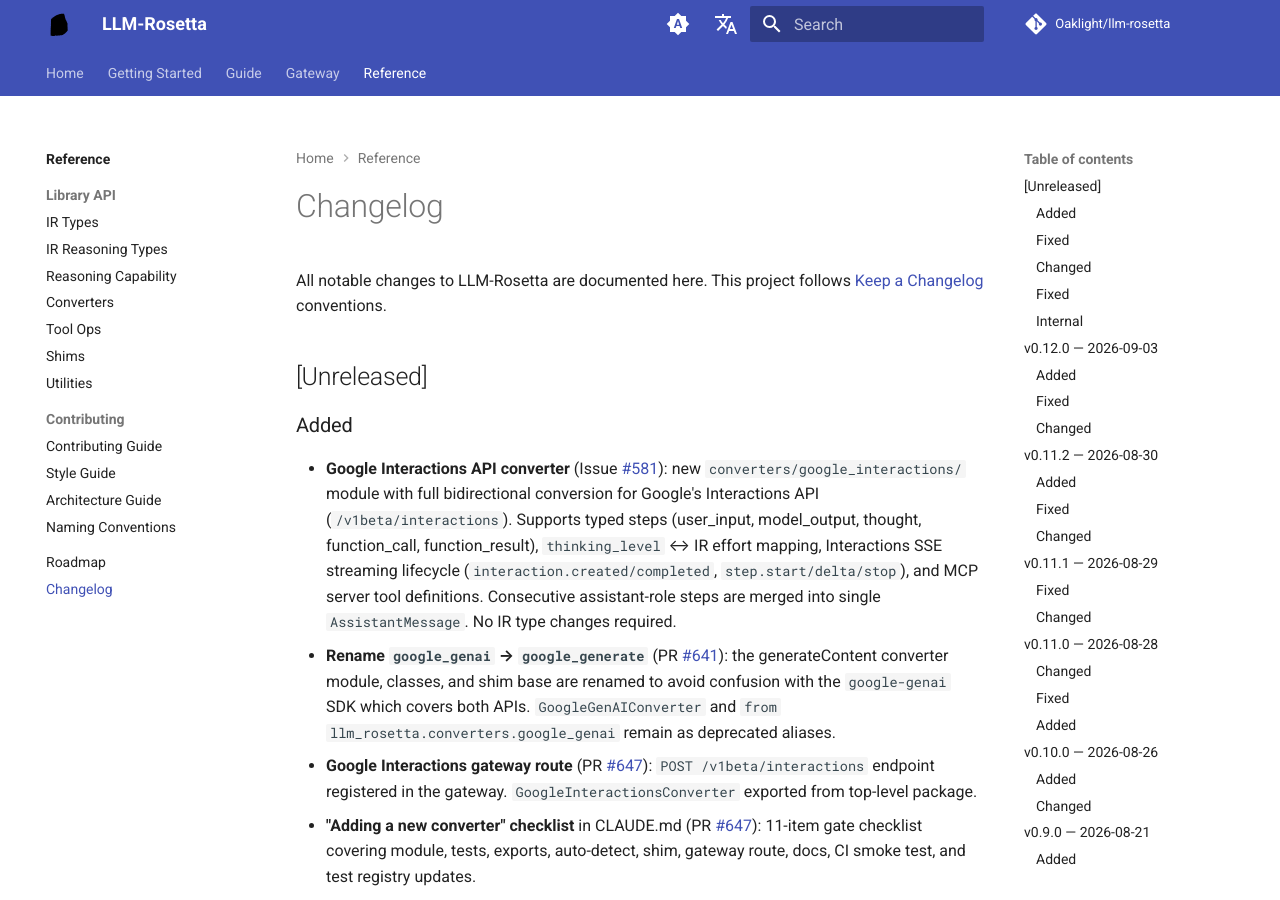
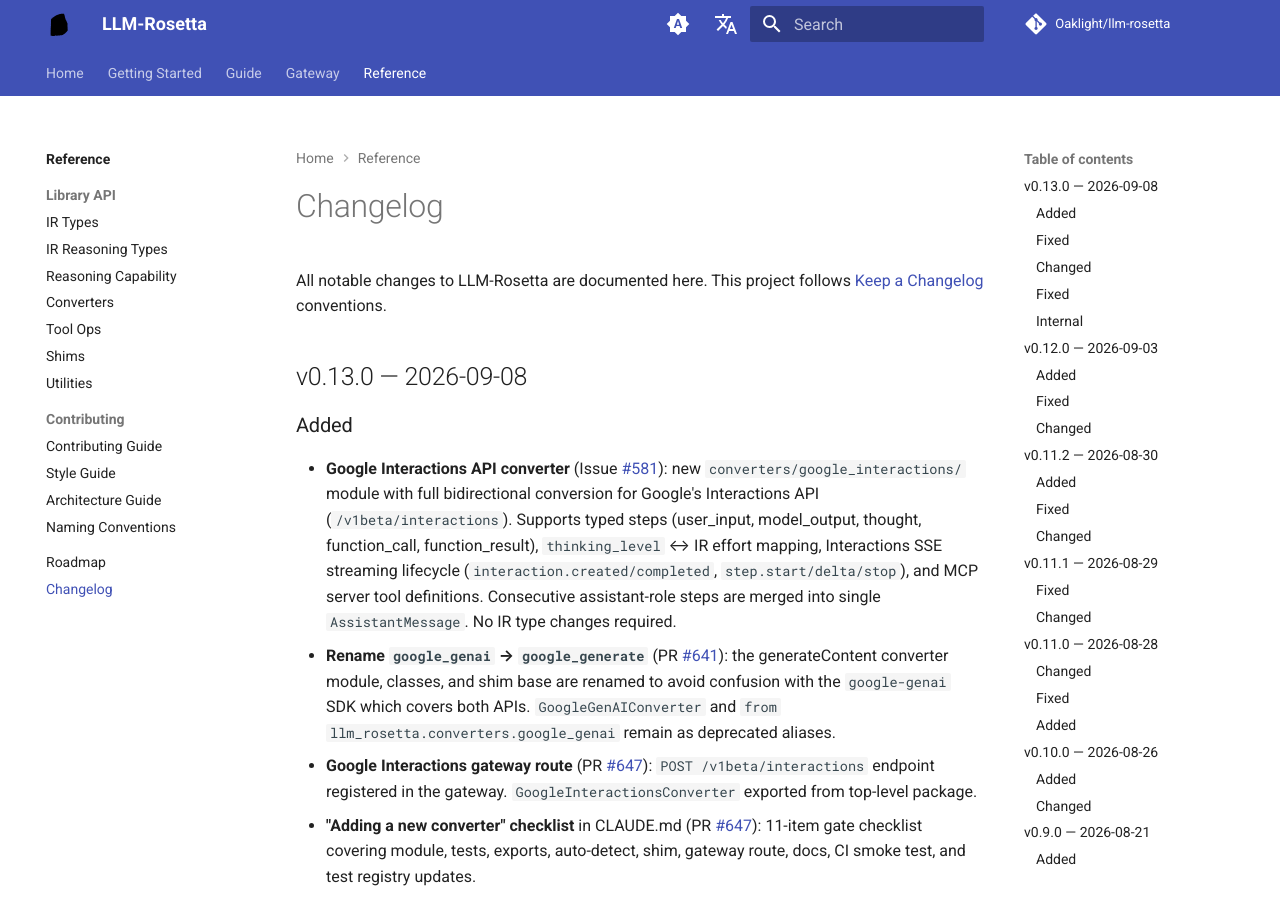
Before and after one commit to Oaklight/llm-rosetta, an MkDocs documentation site: the page built from docs/changelog.md, in a window 1280 px wide and 900 px high. Built offline with MkDocs 1.6.1 and Material for MkDocs 9.7.7, drawn with Linux system fonts in a browser that asks for light colours; comment, search, counter and statistics services are not loaded.

Commit message:
docs: release v0.13.0 changelog

```diff
--- a/docs/changelog.md
+++ b/docs/changelog.md
@@ -6,7 +6,7 @@
 
 All notable changes to LLM-Rosetta are documented here. This project follows [Keep a Changelog](https://keepachangelog.com/) conventions.
 
-## [Unreleased]
+## v0.13.0 — 2026-09-08
 
 ### Added
 
```
